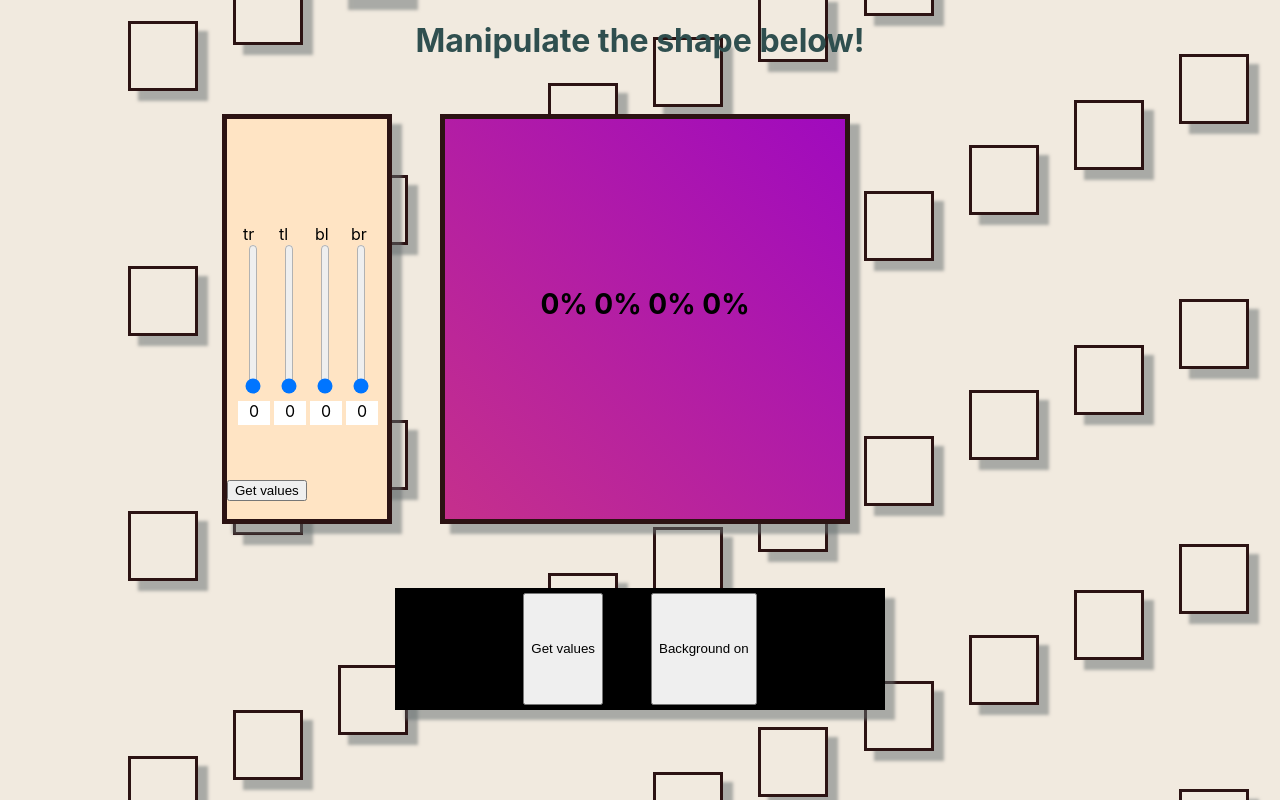
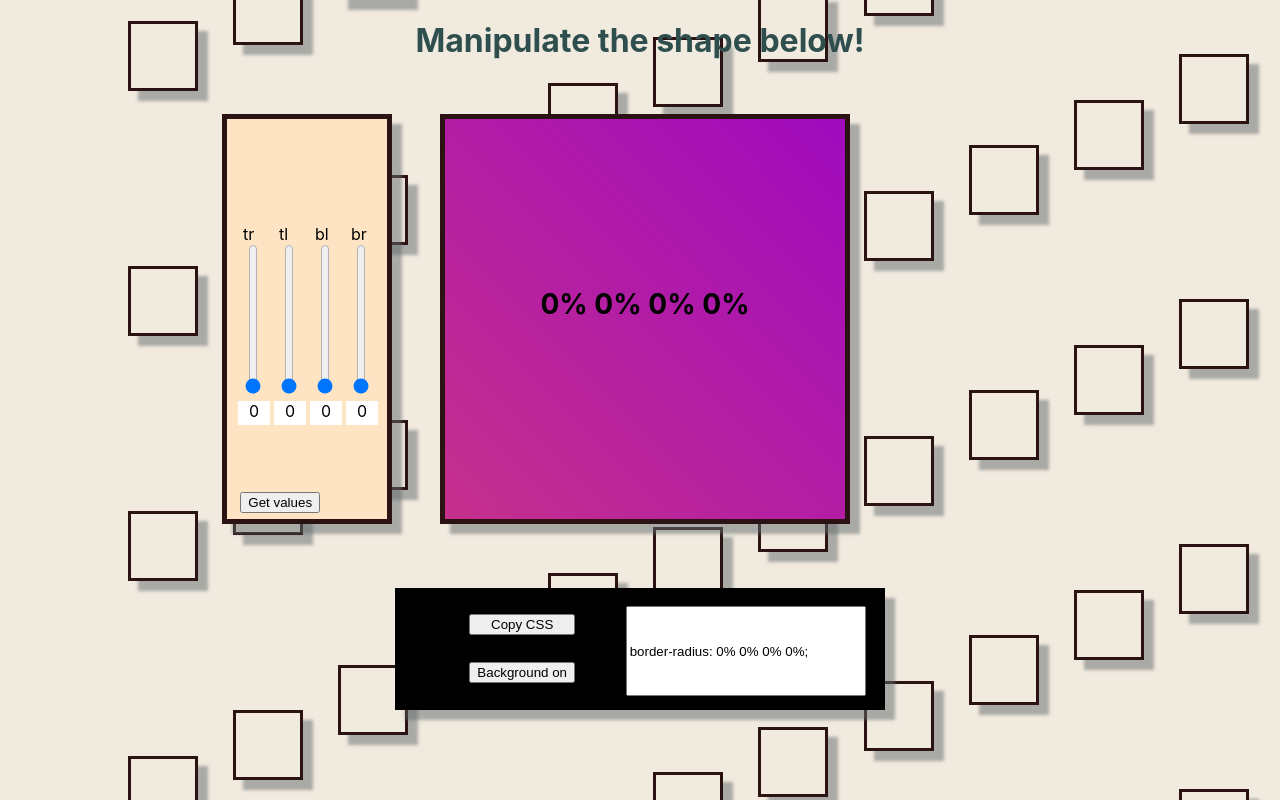
Before and after one commit to gooseman1721/border-radius-previewer, a React (Create React App) app: page / in a window 1280 px wide. Built offline with nearby package versions, Linux system fonts and the light colour scheme.

Commit message:
CSS code for the current setting of border-radius property now appears in TextBox. Added a button that copies TextBox text to clipboard.
Minor aesthetic changes to bottom control panel.

Basic functionality complete.

```diff
--- a/src/App.css
+++ b/src/App.css
@@ -197,4 +197,28 @@
   width: 30em;
   height: 7em;
   border: 5px solid rgb(0, 0, 0);
+  display: flex;
+  flex-direction: row;
+  gap: 1em;
 }
+
+.bottomControlPanelButtons
+{
+  display: flex;
+  flex-direction: column;
+  margin: 0.5em;
+  margin-left: 0;
+}
+
+.basicButton
+{
+  margin: 1em;
+}
+
+.textBox
+{
+  height: 75%;
+  width: 110%;
+  margin: 1em;
+
+}
--- a/src/App.js
+++ b/src/App.js
@@ -3,6 +3,7 @@ import './App.css';
 import ShapeshifterBox from './components/ShapeshifterBox';
 import BoxSliderArray from './components/BoxSliderArray';
 import BackgroundBoxes from './components/BackgroundBoxes';
+import TextBox from './components/TextBox';
 
 function App(props) {
 
@@ -47,6 +48,12 @@ function App(props) {
     return `${sliderStateObj.tr}% ${sliderStateObj.tl}% ${sliderStateObj.bl}% ${sliderStateObj.br}%`;
   }
 
+  function copyTextBoxTextToClipboard()
+  {
+    navigator.clipboard.writeText(`border-radius: ${borders};`);
+    alert(`Copied to clipboard: \n border-radius: ${borders};`);
+  }
+
   function changeBackgroundState()
   {
     setBackgroundVisible(!backgroundVisible);
@@ -85,16 +92,22 @@ function App(props) {
 
         </div>
         <div className='bottomControlPanel box'>
+          <div className='bottomControlPanelButtons'>
           <button
               id='getSliderArrayValuesButton'
               className='basicButton'
-              onClick={getSliderArrayValues}
-              >Get values</button>
-            <button
+              onClick={copyTextBoxTextToClipboard}
+              >Copy CSS</button>
+          <button
               id='getSliderArrayValuesButton'
               className='basicButton'
               onClick={changeBackgroundState}
               >Background {backgroundVisible ? "on":"no"}</button>
+          </div>
+
+          <TextBox textBoxValue={borders}></TextBox>
+
+
         </div>
 
 
--- /dev/null
+++ b/src/components/TextBox.js
@@ -0,0 +1,15 @@
+import React from 'react'
+
+export default function TextBox(props) {
+
+
+  return (
+    <div className='textBoxContainer'>
+        <input
+        type='text'
+        className='textBox'
+        value={`border-radius: ${props.textBoxValue};`}
+        readonly={true}></input>
+    </div>
+  )
+}
```
